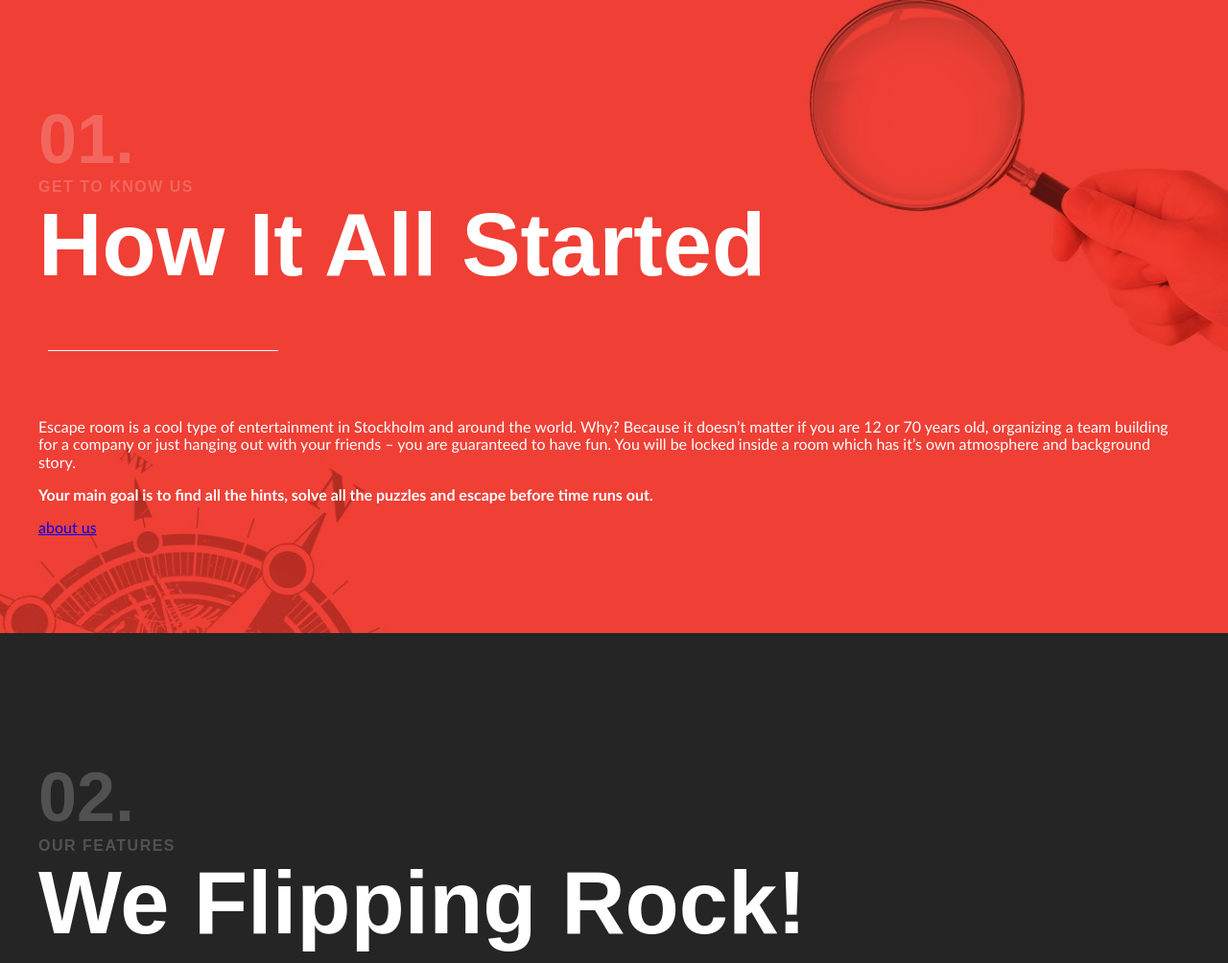
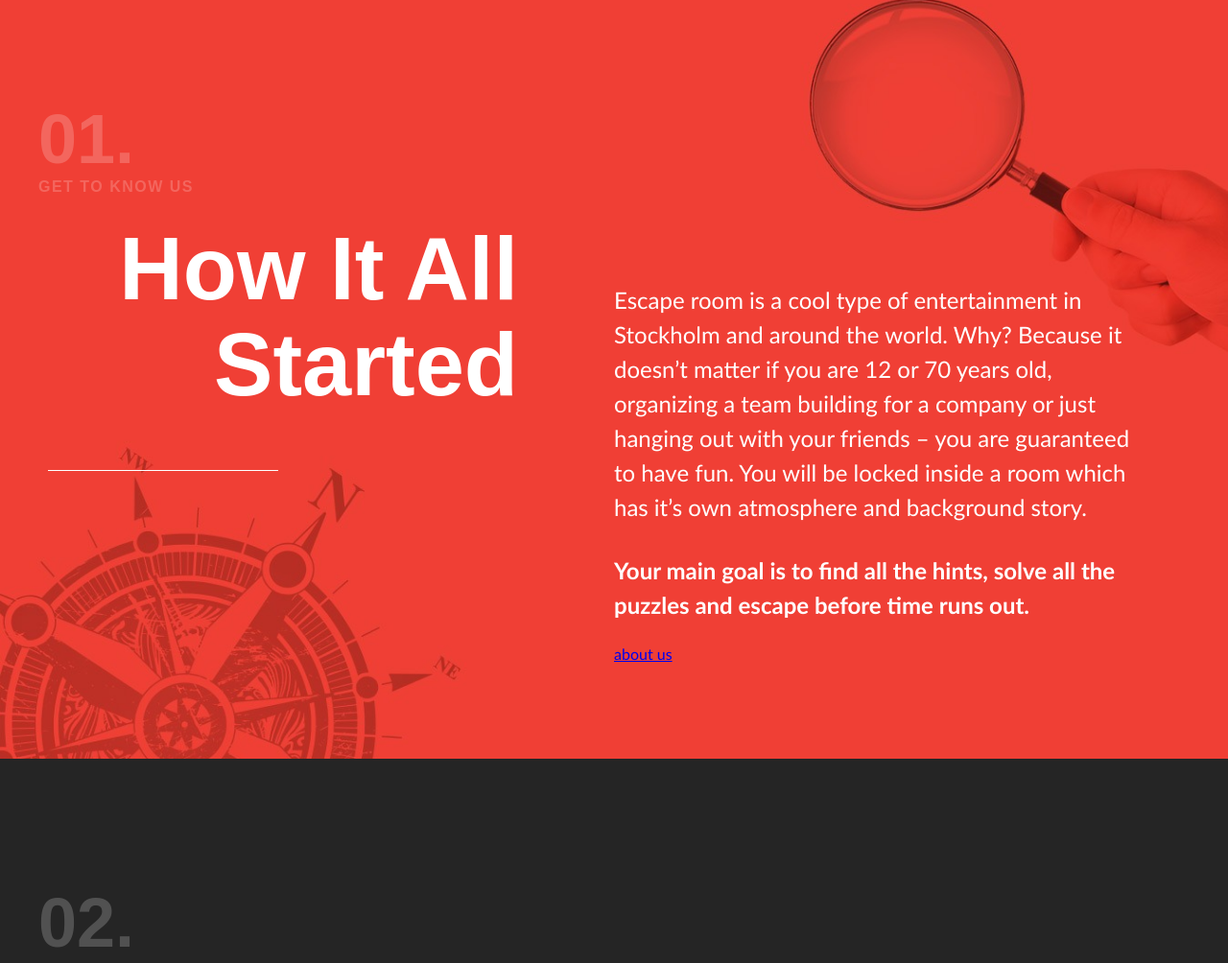
Before and after one commit to Mezmirra/questroom-site, a website: page index.html in a window 1280 px wide. Shown: the part 889-1893 px from the top of the page at 96% size. Drawn offline with Linux system fonts and the light colour scheme; a web font is replaced by a local one.

Commit message:
and a little more

```diff
--- a/app/less/main.less
+++ b/app/less/main.less
@@ -80,6 +80,32 @@
     background-image: url(/app/img/homebg2.jpg);
     background-size: cover;
     background-color: @red;
+
+    .numbered_section__title-wrapper {
+        padding-top: 25px;
+        padding-right: 100px;
+        text-align: right;
+
+        .numbered_section__title {
+
+        }
+    }
+
+    .numbered_section__text-wrapper {
+        padding: 90px 0 0 0;
+        max-width: 540px;
+
+        .numbered_section__text {
+            font-size: 24px;
+            font-weight: 400;
+            line-height: 36px;
+            margin-top: 30px;
+        }
+
+        .numbered_section__text:first-of-type {
+            margin-top: 0;
+        }
+    }
 }
 
 .partners-section {
--- a/index.html
+++ b/index.html
@@ -59,8 +59,12 @@
                <div class="numbered_section__number"> 01.</div>
            <span class="numbered_section__caption">GET TO KNOW US</span>
            </div>
-           <span class="numbered_section__title">How It All Started</span>
-           <p class="numbered_section__text">
+           <div class="row">
+           <div class="numbered_section__title-wrapper col-xs-12 col-sm-12 col-md-6 col-lg-6 col-xl-6">
+                <span class="numbered_section__title ">How It All Started</span>
+           </div>
+            <div class="numbered_section__text-wrapper col-xs-12 col-sm-12 col-md-6 col-lg-6 col-xl-6">
+            <p class="numbered_section__text">
                Escape room is a cool type of entertainment in Stockholm and around the world. Why? Because it doesn’t matter if you are 12 or 70 years old, organizing a team building for a company or just hanging out with your friends – you are guaranteed to have fun. You will be locked inside a room which has it’s own atmosphere and background story.
            </p>
            <p class="numbered_section__text">
@@ -69,6 +73,8 @@
                </strong>
            </p>
            <a href="#">about us</a>
+            </div>
+           </div>
           </div>
        </section>
        <section class="numbered_section">
```
Also changed, not shown: dist/css/project.css.
